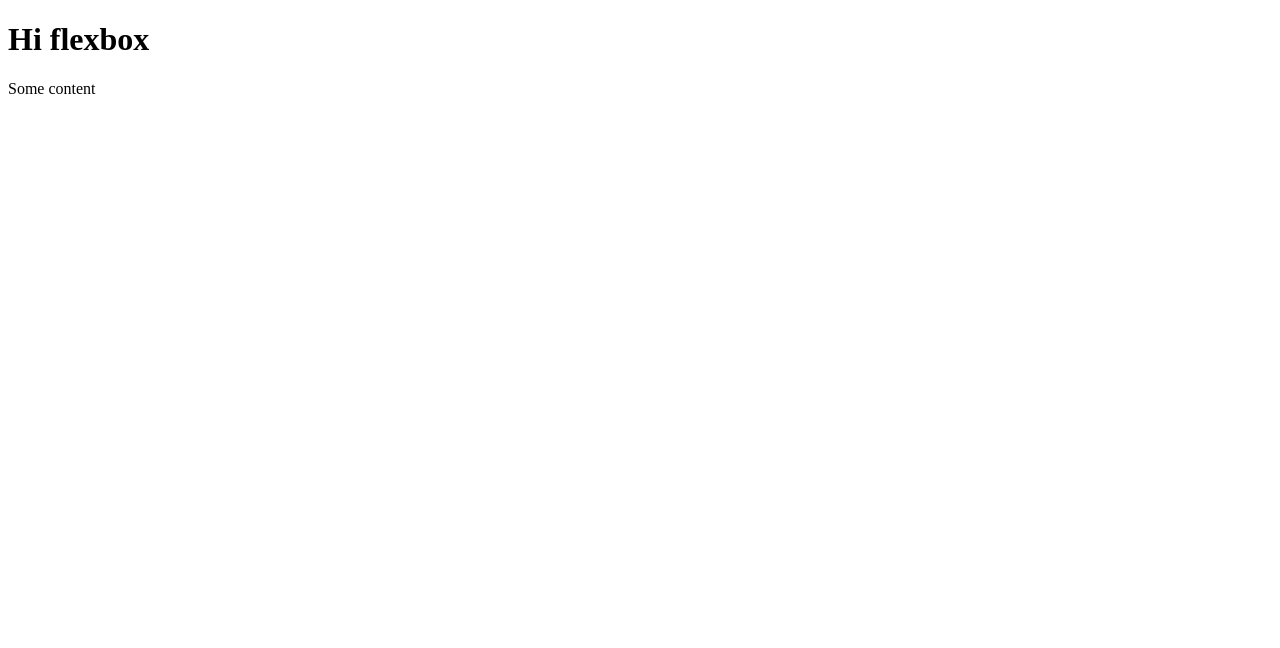
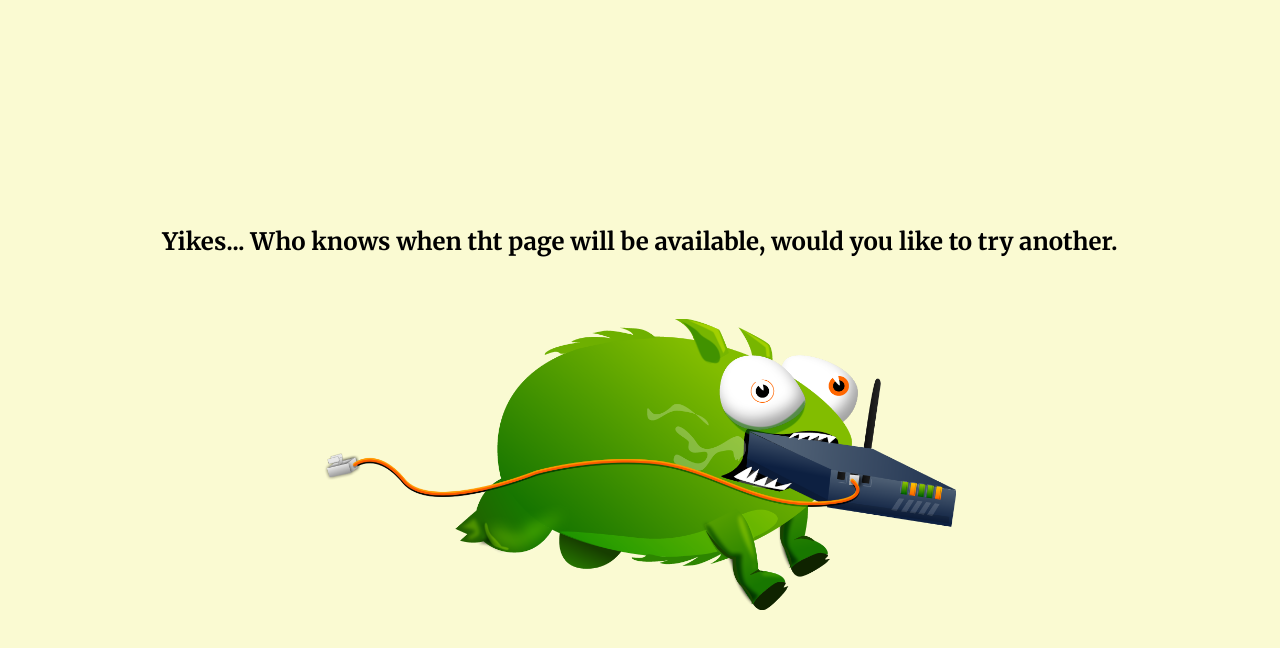
Before and after one commit to Dragonmaster129/flexbox-course, a plain HTML site: page index.html in a window 1280 px wide. Drawn offline with Linux system fonts and the light colour scheme.

Commit message:
Made an error page

```diff
--- a/index.html
+++ b/index.html
@@ -2,13 +2,42 @@
 <html lang="en">
 <head>
     <meta charset="UTF-8">
-    <meta http-equiv="X-UA-Compatible" content="IE=edge">
-    <meta name="viewport" content="width=device-width, initial-scale=1.0">
-    <title>Document</title>
+    <title>Error Page</title>
+
+    <link rel="preconnect" href="https://fonts.gstatic.com">
+    <link href="https://fonts.googleapis.com/css2?family=Merriweather:ital,wght@0,300;0,400;0,700;0,900;1,300;1,400;1,700;1,900&display=swap" rel="stylesheet">
+
+    <style>
+        body {
+            background-color: lightgoldenrodyellow;
+            font-family: 'Merriweather', serif;
+        }
+
+        .error_wrapper {
+            display: flex;
+            justify-content: center;
+            align-items: center;
+            height: 100vh;
+            flex-direction: column;
+        }
+
+        .error_wrapper > .error_heading {
+            margin-bottom: 42px;
+        }
+
+        img {
+            width: 50%;
+        }
+    </style>
 </head>
+
 <body>
-    <h1>Hi flexbox</h1>
+    <div class="error_wrapper">
+        <div class="error_heading">
+            <h2>Yikes... Who knows when tht page will be available, would you like to try another.</h2>
+        </div>
 
-    <p>Some content</p>
+        <img src="images/tbot.png" alt="">
+    </div>
 </body>
 </html>
```
Also changed, not shown: images/tbot.png (added).
